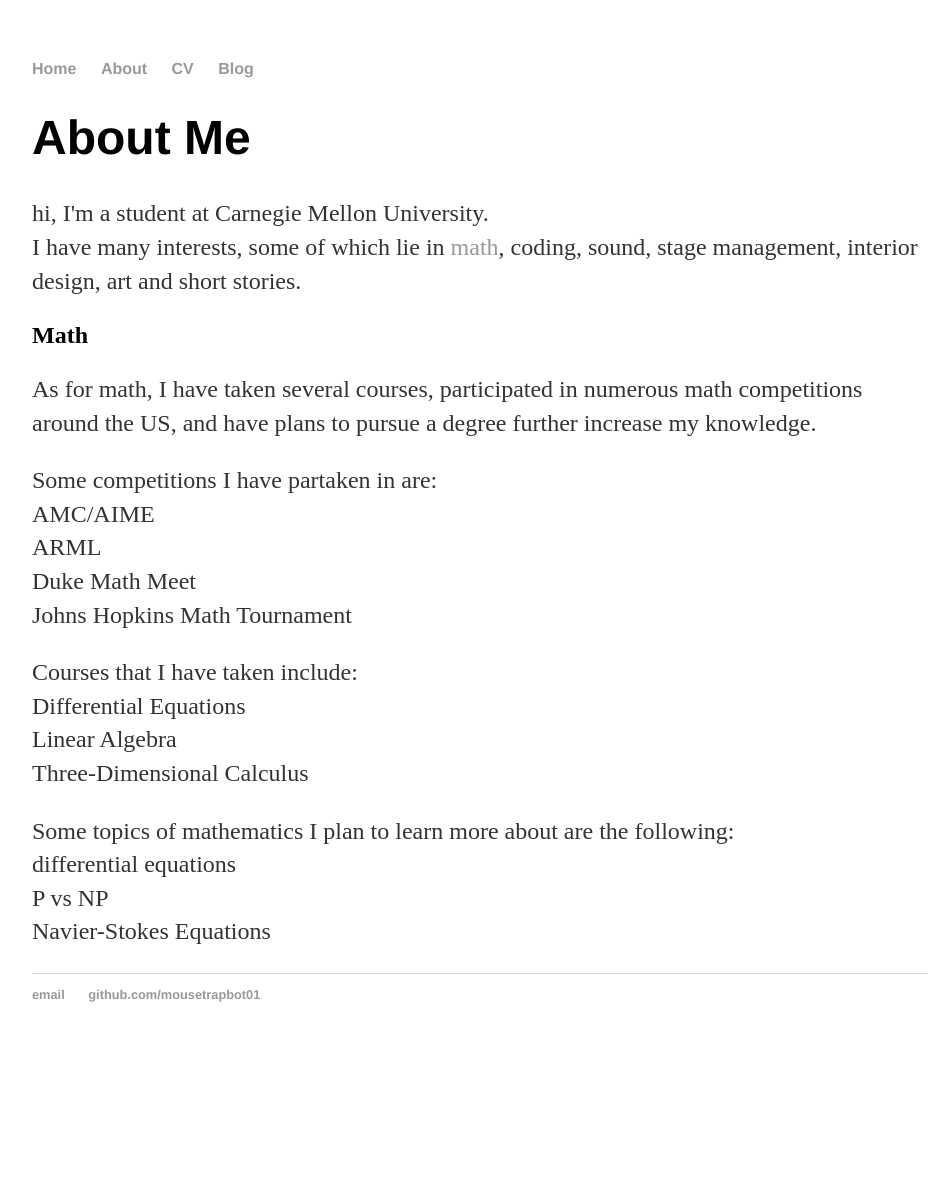
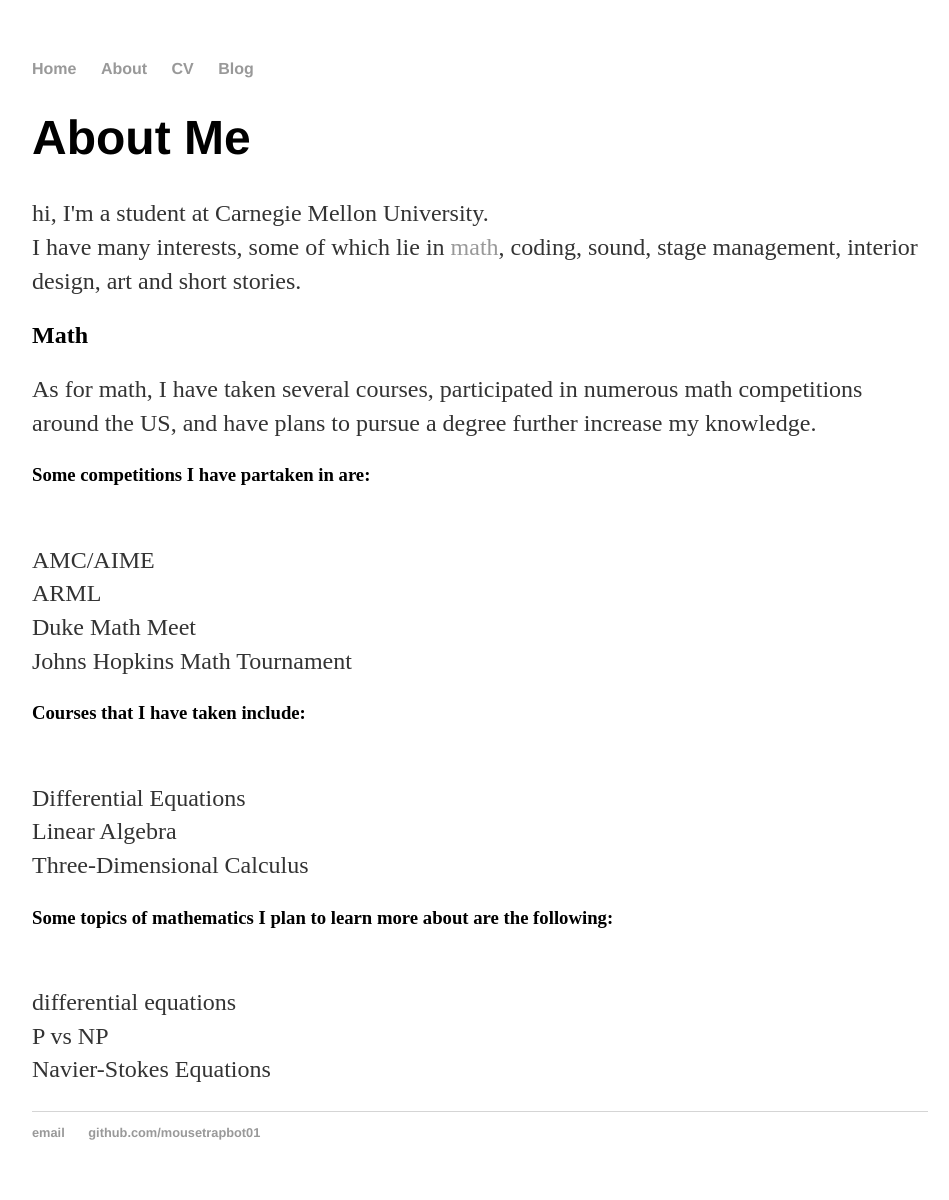
Before and after one commit to mousetrapbot01/mousetrapbot.github.io, a Jekyll site: the page built from about/index.html, in a window 1280 px wide. Shown: the whole page, without its empty margins (160-1109 px from the left). Built offline with Jekyll 4.4.1, drawn with Linux system fonts in a browser that asks for light colours; before the commit the page ends 1062 px from its top, so only the background shows below that.

Commit message:
Update index.html

```diff
--- a/about/index.html
+++ b/about/index.html
@@ -8,28 +8,23 @@
 <h2> Math </h2>
 <p> As for math, I have taken several courses, participated in numerous math competitions around the US,
 	and have plans to pursue a degree further increase my knowledge. </p>
-<p> Some competitions I have partaken in are:
-	<br/> AMC/AIME
+<h3> Some competitions I have partaken in are: </h3>
+<p>	<br/> AMC/AIME
 	<br/> ARML
 	<br/> Duke Math Meet
 	<br/> Johns Hopkins Math Tournament </p>
 
-<p> Courses that I have taken include:
-	<br/> Differential Equations
+<h3> Courses that I have taken include: </h3>
+<p>	<br/> Differential Equations
 	<br/> Linear Algebra
 	<br/> Three-Dimensional Calculus
-<p>
+</p>
 
 
-<p> Some topics of mathematics I plan to learn more about are the following:
-	<br/> differential equations
+<h3> Some topics of mathematics I plan to learn more about are the following: </h3>
+<p>	<br/> differential equations
 	<br/> P vs NP
 	<br/> Navier-Stokes Equations
 	<br/>
 
-
-	<!--<a href="http://www.-->
-
-
-
 </p>
```
